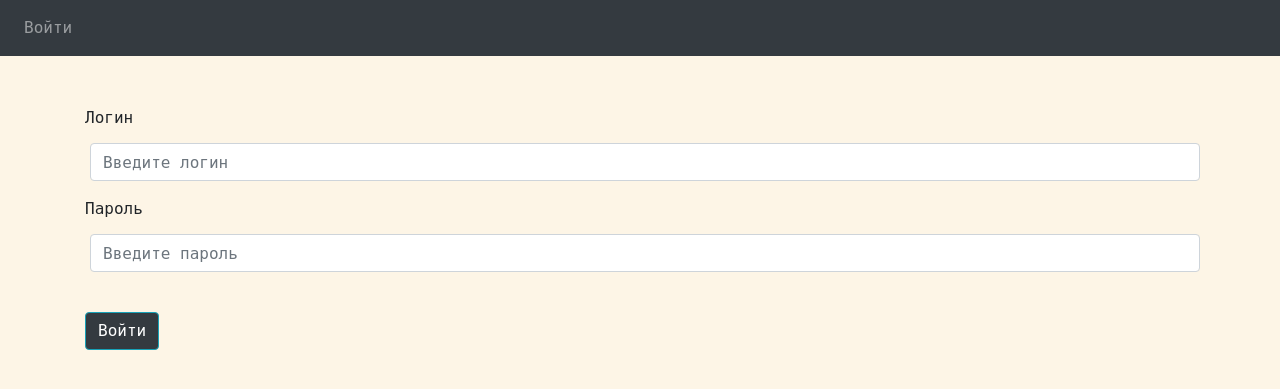
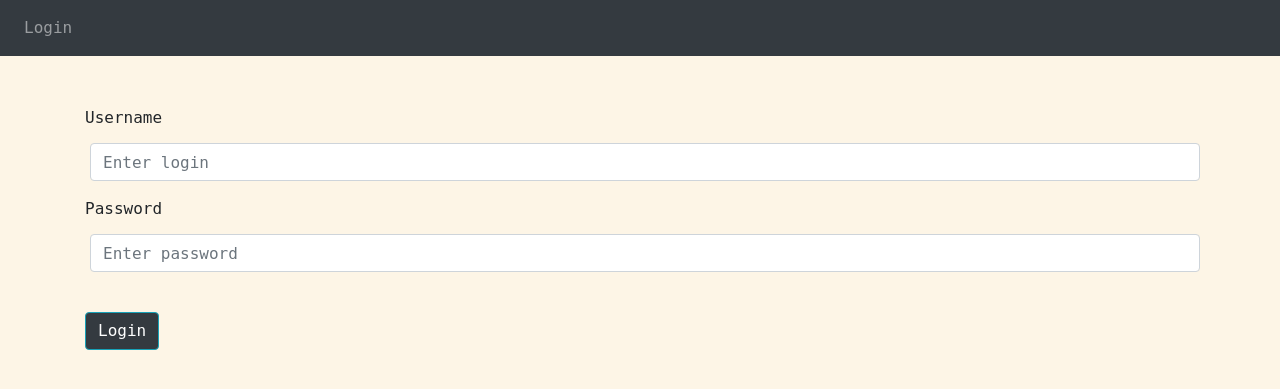
Before and after one commit to Ddd1945/ya-disk-mirror-app, a Flask app: page /login in a window 1280 px wide. Shown: the top 389 px of the page. Run offline with Flask 3, Linux system fonts and the light colour scheme; parts of the project's set-up code (start-up, migrations or seed data) failed here and were passed over; some libraries are stand-ins or nearby versions.

Commit message:
English language inconsistency fixes -> 1.0.1

```diff
--- a/website/auth.py
+++ b/website/auth.py
@@ -6,13 +6,10 @@ from flask_login import (
     login_required,
     logout_user,
     current_user,
-    login_manager
 )
 
 
 auth = Blueprint('auth', __name__)
-
-login_manager.LOGIN_MESSAGE = "Выполните авторизацию, чтобы получить доступ к программе."
 
 
 @auth.route('/login', methods=['GET', 'POST'])
--- a/website/templates/base.html
+++ b/website/templates/base.html
@@ -31,10 +31,10 @@
       <div class="collapse navbar-collapse" id="navbar">
         <div class="navbar-nav">
           {% if current_user.is_authenticated %}
-          <a class="nav-item nav-link" id="home" href="/">Главная</a>
+          <a class="nav-item nav-link" id="home" href="/">Home</a>
 
           {% else %}
-          <a class="nav-item nav-link" id="login" href="/login">Войти</a>
+          <a class="nav-item nav-link" id="login" href="/login">Login</a>
 
           {% endif %}
         </div>
@@ -43,7 +43,7 @@
       {% if current_user.is_authenticated %}
 
       <ul class="nav navbar-nav pull-left">
-        <a class="nav-link exit_button" id="logout" href="/logout">Выход </a>
+        <a class="nav-link exit_button" id="logout" href="/logout">Exit </a>
       </ul>
 
       {% endif %}
--- a/website/templates/home.html
+++ b/website/templates/home.html
@@ -1,5 +1,5 @@
-{% extends "base.html" %} {% block title %}Главная{% endblock %} {% block
-content %}
+{% extends "base.html" %} {% block title %}Home{% endblock %} {% block content
+%}
 
 <fieldset class="disk_container">
   <legend>
--- a/website/templates/login.html
+++ b/website/templates/login.html
@@ -1,28 +1,28 @@
-{% extends "base.html" %} {% block title %}Войти{% endblock %} {% block content
+{% extends "base.html" %} {% block title %}Login{% endblock %} {% block content
 %}
 <form method="POST">
-  <div class="form-group" style="margin-top:50px">
-    <label for="login">Логин</label>
+  <div class="form-group" style="margin-top: 50px">
+    <label for="login">Username</label>
     <input
       type="login"
       class="form-control"
       id="login"
       name="login"
-      placeholder="Введите логин"
+      placeholder="Enter login"
     />
   </div>
 
   <div class="form-group">
-    <label for="password">Пароль</label>
+    <label for="password">Password</label>
     <input
       type="password"
       class="form-control"
       id="password"
       name="password"
-      placeholder="Введите пароль"
+      placeholder="Enter password"
     />
   </div>
   <br />
-  <button type="submit" class="btn btn-info">Войти</button>
+  <button type="submit" class="btn btn-info">Login</button>
 </form>
 {% endblock %}
```
